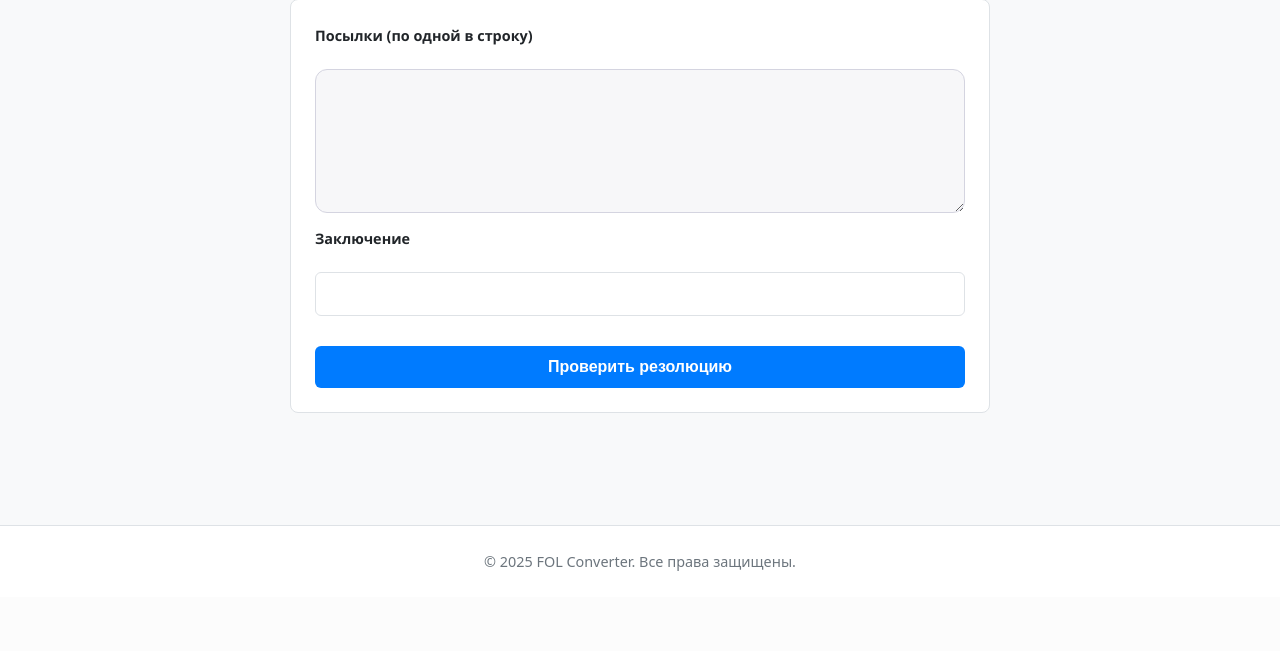
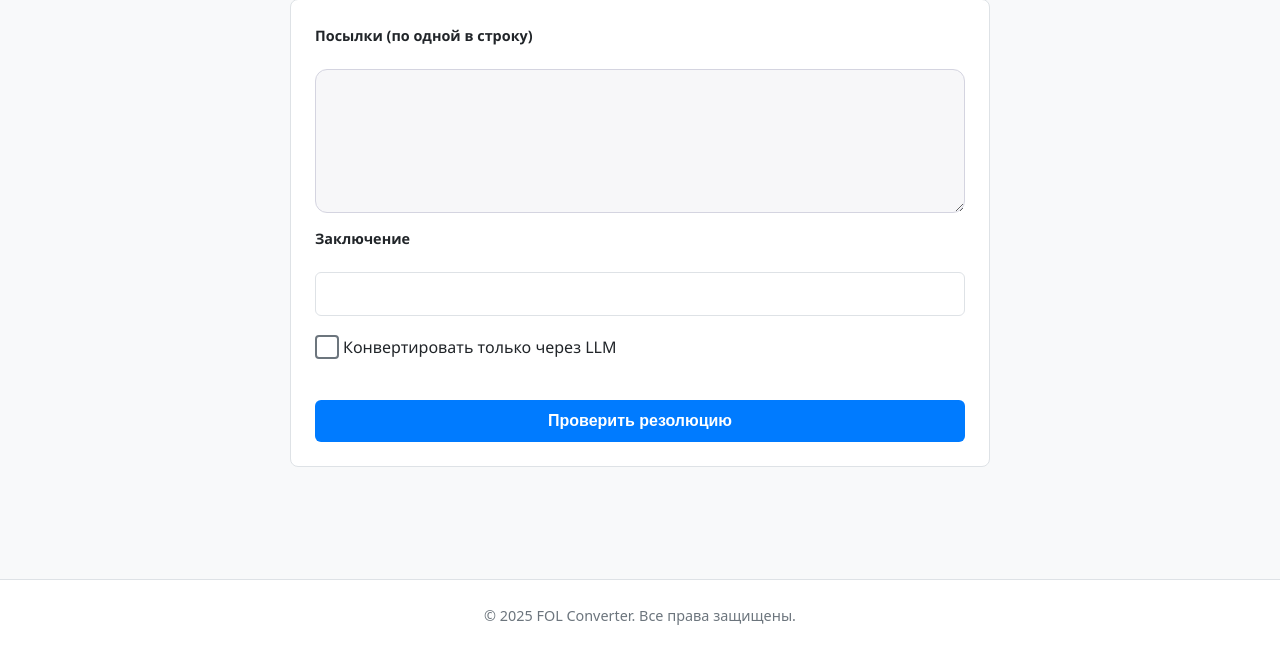
Before and after one commit to leeggion/first-order-logic-web, a Flask app: page /test/resol in a window 1280 px wide. Shown: the part 320-971 px from the top of the page. Before the commit the page ends 891 px from the top, so only its background shows below. Run offline with Flask 3, Linux system fonts and the light colour scheme.

Commit message:
added new checkbox

```diff
--- a/app/blueprints/main.py
+++ b/app/blueprints/main.py
@@ -143,9 +143,17 @@ def predicate_form():
                          ensemble_result=ensemble_result
                          )
 
-def get_fol_with_fallback(text: str, converter) -> str:
+def get_fol_with_fallback(text: str, converter, llm_only: bool = False) -> str:
     if not text.strip():
         return ""
+
+    if llm_only:
+        try:
+            fol_from_neuro = ensemble(text)
+            return f"{fol_from_neuro.strip()}"
+        except Exception as e:
+            return f""
+
     fol_result = converter.convert_to_fol(text)
     if fol_result == ERROR_MESSAGE:
         try:
@@ -153,6 +161,7 @@ def get_fol_with_fallback(text: str, converter) -> str:
             return f"{fol_from_neuro.strip()}"
         except Exception as e:
             return f""
+
     return fol_result
 
 @main_bp.route("/test/resol", methods=["GET", "POST"])
@@ -162,9 +171,10 @@ def resolution_test():
 
     premises_raw = request.form.get("premises", "").strip().split("\n")
     goal_raw = request.form.get("goal", "").strip()
+    use_llm_only = request.form.get("use_llm_only") == "true"
 
-    fol_premises = [get_fol_with_fallback(p, converter) for p in premises_raw if p.strip()]
-    fol_goal = get_fol_with_fallback(goal_raw, converter)
+    fol_premises = [get_fol_with_fallback(p, converter, use_llm_only) for p in premises_raw if p.strip()]
+    fol_goal = get_fol_with_fallback(goal_raw, converter, use_llm_only)
 
     has_error = any("[Ошибка]" in fol for fol in fol_premises) or "[Ошибка]" in fol_goal
 
@@ -180,7 +190,8 @@ def resolution_test():
                            fol_premises=fol_premises,
                            fol_goal=fol_goal,
                            result=result,
-                           resolution_steps=steps)
+                           resolution_steps=steps,
+                           use_llm_only=use_llm_only)
 
 @main_bp.app_template_filter("highlight_fol")
 def highlight_fol_filter(text: str):
--- a/app/static/css/styles.css
+++ b/app/static/css/styles.css
@@ -755,3 +755,92 @@ html.dark-mode .pretty-input:focus {
 html.dark-mode label {
     color: var(--fg-color);
 }
+
+.checkbox-group {
+    display: flex;
+    align-items: center;
+    gap: 10px;
+    margin-top: 5px;
+    margin-bottom: 10px;
+}
+
+.checkbox-group input[type="checkbox"] {
+    position: absolute;
+    opacity: 0;
+    width: 0;
+    height: 0;
+}
+
+.checkbox-group label {
+    position: relative;
+    padding-left: 28px;
+    cursor: pointer;
+    font-weight: 500;
+    font-size: 1rem;
+    color: var(--fg-color);
+    user-select: none;
+    margin-bottom: 0;
+    display: flex;
+    align-items: center;
+    min-height: 20px;
+}
+
+.checkbox-group label::before {
+    content: '';
+    position: absolute;
+    left: 0;
+    top: 50%;
+    transform: translateY(-50%);
+    width: 20px;
+    height: 20px;
+    border: 2px solid var(--text-muted);
+    background-color: var(--card-bg);
+    border-radius: 4px;
+    transition: all 0.2s ease;
+}
+
+.checkbox-group label::after {
+    content: '✓';
+    position: absolute;
+    left: 0;
+    top: 50%;
+    transform: translate(1px, -50%);
+    width: 20px;
+    height: 20px;
+    line-height: 19px;
+    font-size: 14px;
+    color: var(--card-bg);
+    text-align: center;
+    background-color: transparent;
+    opacity: 0;
+    transition: all 0.2s ease;
+}
+
+.checkbox-group input[type="checkbox"]:focus+label::before {
+    box-shadow: 0 0 0 3px rgba(0, 123, 255, 0.4);
+    border-color: var(--primary-color);
+}
+
+.checkbox-group input[type="checkbox"]:checked+label::before {
+    background-color: var(--primary-color);
+    border-color: var(--primary-color);
+}
+
+.checkbox-group input[type="checkbox"]:checked+label::after {
+    opacity: 1;
+}
+
+html.dark-mode .checkbox-group label::before {
+    border: 2px solid #555555;
+    background-color: #2e2e2e;
+}
+
+html.dark-mode .checkbox-group input[type="checkbox"]:focus+label::before {
+    box-shadow: 0 0 0 3px rgba(123, 156, 255, 0.4);
+    border-color: var(--primary-color);
+}
+
+html.dark-mode .checkbox-group input[type="checkbox"]:checked+label::after {
+    color: #1e1e1e;
+    color: var(--card-bg);
+}
--- a/app/templates/resolution.html
+++ b/app/templates/resolution.html
@@ -15,6 +15,10 @@
             <textarea id="premises" name="premises" class="pretty-input" rows="6">{{ premises or "" }}</textarea>
             <label for="goal">Заключение</label>
             <input id="goal" name="goal" type="text" class="pretty-input" value="{{ goal or "" }}">
+            <div class="checkbox-group">
+                <input type="checkbox" id="use_llm_only" name="use_llm_only" value="true" {% if use_llm_only %}checked{% endif %}>
+                <label for="use_llm_only">Конвертировать только через LLM</label>
+            </div>
             <button type="submit" class="pretty-btn">Проверить резолюцию</button>
         </form>
 
```
